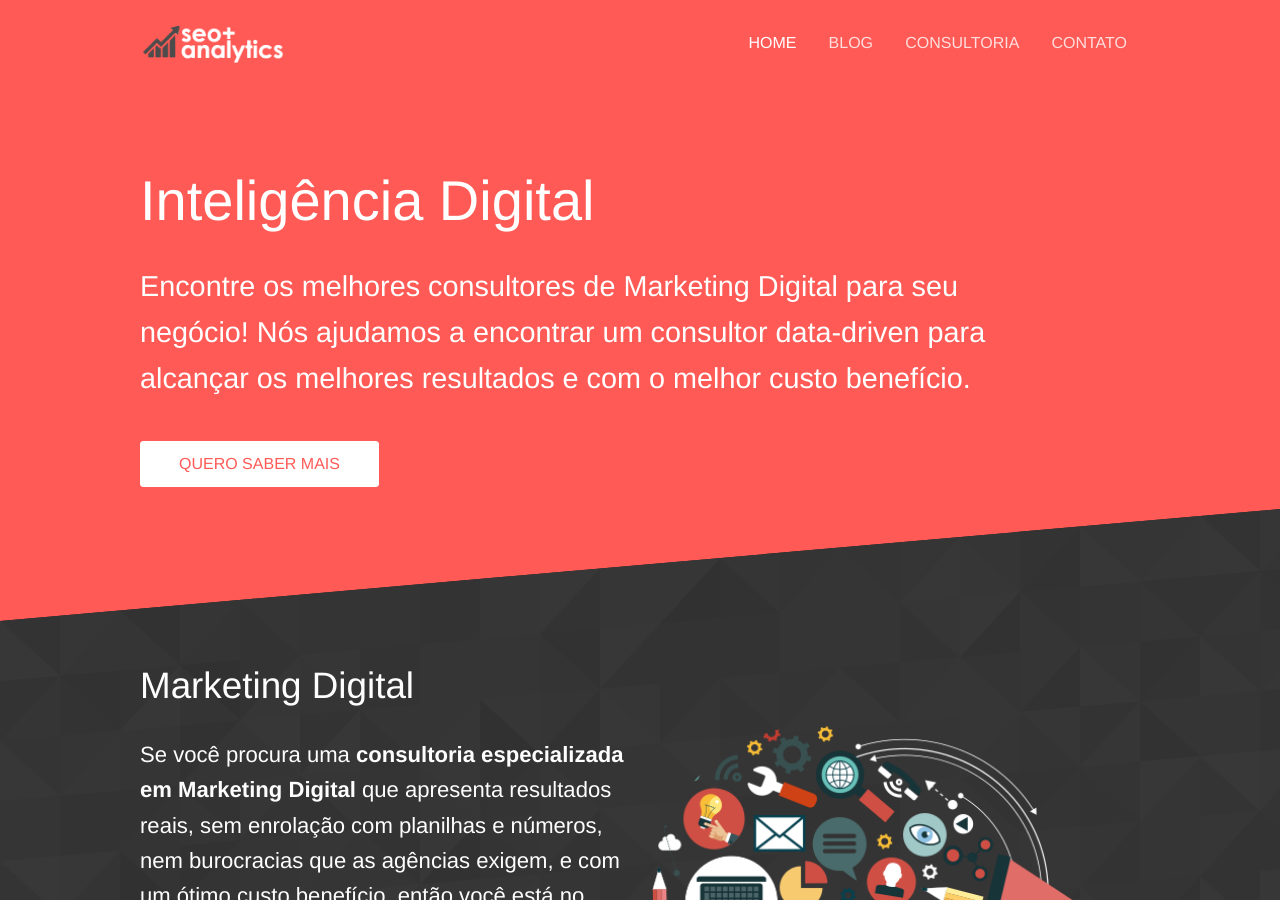
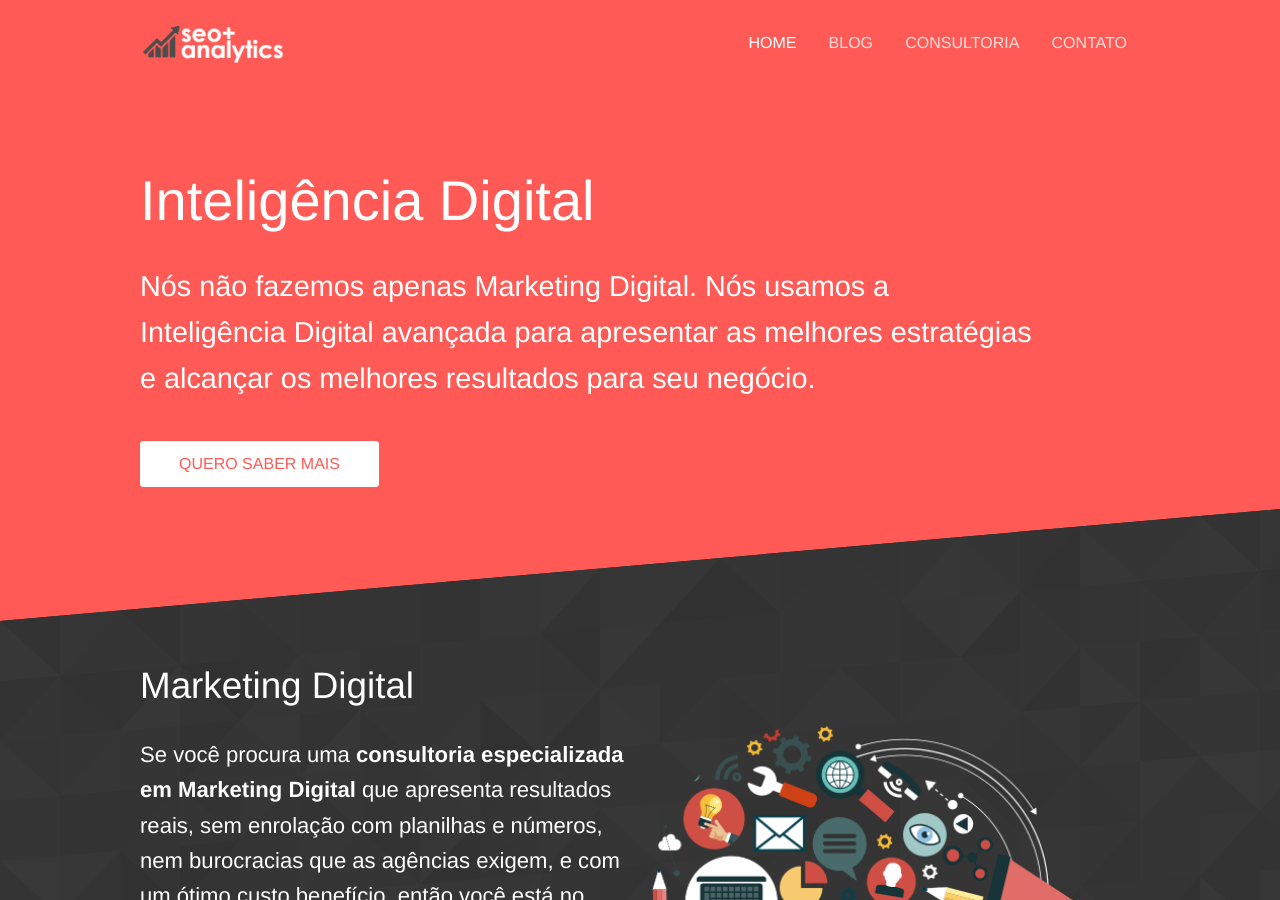
Before and after one commit to seoanalytics/seoanalytics.github.io, a Jekyll site: the page built from index.html, in a window 1280 px wide and 900 px high. Built offline with Jekyll 4.4.1, drawn with Linux system fonts in a browser that asks for light colours.

Commit message:
Updated 'index.html' via CloudCannon

```diff
--- a/index.html
+++ b/index.html
@@ -8,7 +8,7 @@ title: Consultoria de Marketing Digital - SEO e Data Analytics
 			Inteligência Digital
 		</h1>
 		<p class="subtext editable">
-			Encontre os melhores consultores de Marketing Digital para seu neg&oacute;cio! N&oacute;s ajudamos a encontrar um consultor data-driven para alcan&ccedil;ar os melhores resultados e com o melhor custo benef&iacute;cio.
+			N&oacute;s n&atilde;o fazemos apenas Marketing Digital. N&oacute;s usamos a Intelig&ecirc;ncia Digital avan&ccedil;ada para apresentar as melhores estrat&eacute;gias e alcan&ccedil;ar os melhores resultados para seu neg&oacute;cio.
 		</p>
 		<a class="button alt" href="{{ site.baseurl }}/consultoria/">QUERO SABER MAIS</a>
 	</div>
@@ -45,7 +45,7 @@ title: Consultoria de Marketing Digital - SEO e Data Analytics
 			{% for consultoria in site.consultoria %}
 				<li>
 					<a href="{{ site.baseurl }}/consultoria/">
-						<img src="{% include relative-src.html src=consultoria.image_path %}" alt="{{ person.name }}">
+						<img src="{% include relative-src.html src=consultoria.image_path %}" alt="{{ person.name }}" />
 						<div class="details">
 							<div class="name">{{ consultoria.name }}</div>
 							<div class="position">{{ consultoria.subtitle }}</div>
@@ -60,8 +60,8 @@ title: Consultoria de Marketing Digital - SEO e Data Analytics
 			<!-- <ul class="image-list">
 				<li><img src="https://biznology.com/wp-content/uploads/2017/08/semrush-logo.png" width="250" style="margin-bottom: 40px;" /></li>
 				<li><img src="https://www.vectorlogo.zone/logos/google_analytics/google_analytics-card.png" width="250" style="margin-bottom: 40px;" /></li>
-				<li><img src="{{ site.baseurl }}/images/jekyll-logo-black-red-transparent.png" width="300" /></li>
-			</ul>
+				<li><img src="{{ site.baseurl }}/images/jekyll-logo-black-red-transparent.png" width="300" />
+
 		</div>
 	        <div>
 			<ul class="image-list">
```
